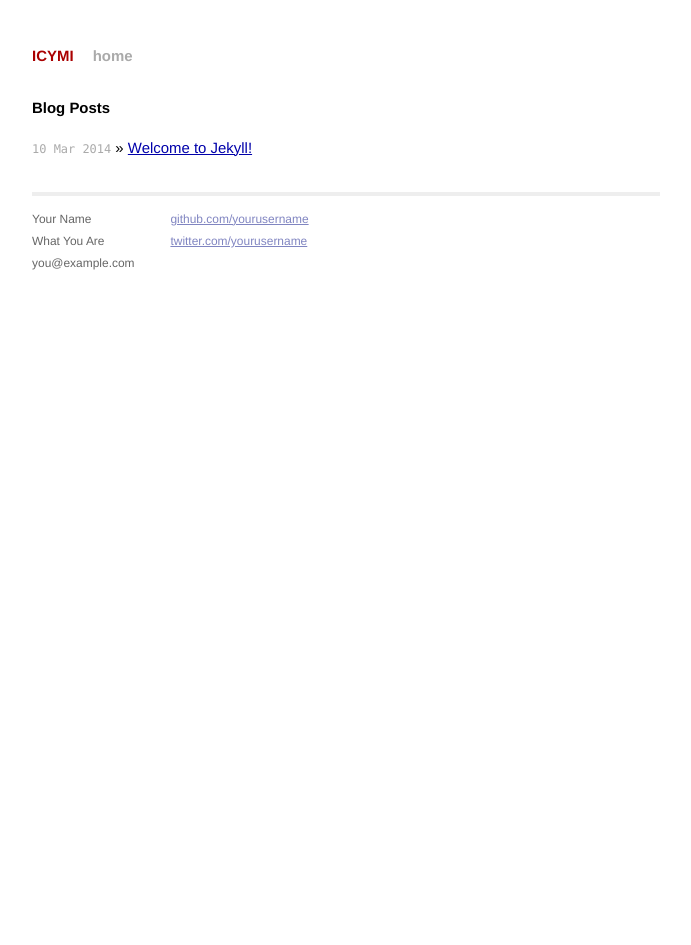
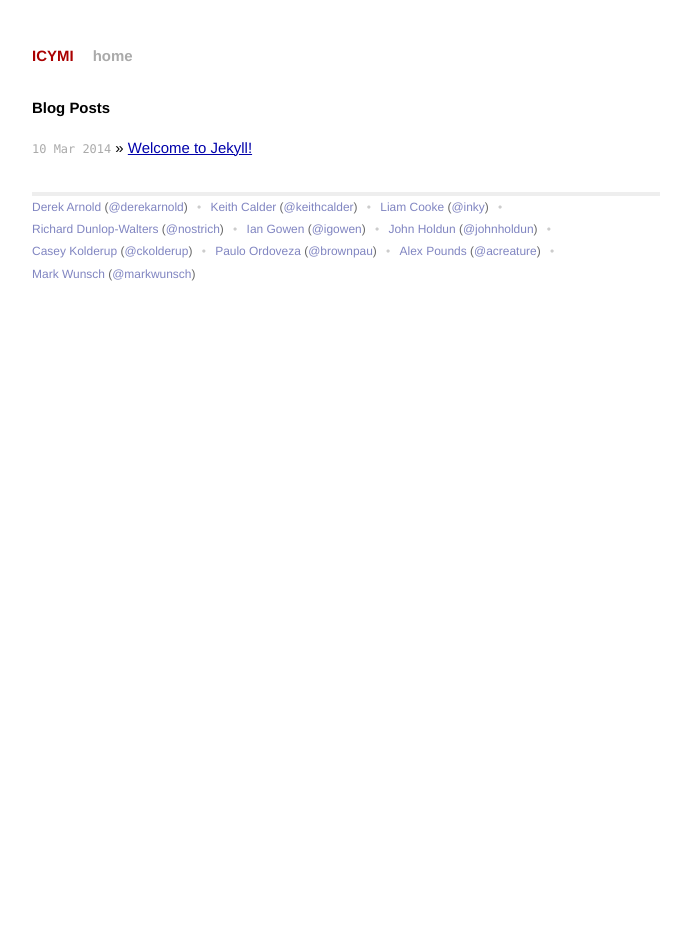
Before and after one commit to icymi/icymi.github.io, a Jekyll site: the page built from index.html, in a window 1280 px wide. Shown: the whole page, without its empty margins (294-985 px from the left). Built offline with Jekyll 4.4.1, drawn with Linux system fonts in a browser that asks for light colours; Markdown is read by kramdown in place of the engine named in the settings.

Commit message:
Congratulations, you've all been doxxed

```diff
--- /dev/null
+++ b/_data/members.yml
@@ -0,0 +1,30 @@
+- name: Derek Arnold
+  twitter: derekarnold
+  url: http://derekarnold.net
+- name: Keith Calder
+  twitter: keithcalder
+  url: http://keithcalder.com
+- name: Liam Cooke
+  twitter: inky
+  url: http://inky.etchogon.com
+- name: Richard Dunlop-Walters
+  twitter: nostrich
+  url: http://nostri.ch
+- name: Ian Gowen
+  twitter: igowen
+  url: http://ian.gowen.cc
+- name: John Holdun
+  twitter: johnholdun
+  url: http://johnholdun.com
+- name: Casey Kolderup
+  twitter: ckolderup
+  url: http://casey.kolderup.org
+- name: Paulo Ordoveza
+  twitter: brownpau
+  url: http://hownow.brownpau.com
+- name: Alex Pounds
+  twitter: acreature
+  url: http://alexpounds.com
+- name: Mark Wunsch
+  twitter: markwunsch
+  url: http://markwunsch.com
--- a/_layouts/default.html
+++ b/_layouts/default.html
@@ -24,19 +24,20 @@
           {{ content }}
 
           <div class="footer">
-            <div class="contact">
-              <p>
-                Your Name<br />
-                What You Are<br />
-                you@example.com
-              </p>
-            </div>
-            <div class="contact">
-              <p>
-                <a href="https://github.com/yourusername">github.com/yourusername</a><br />
-                <a href="https://twitter.com/yourusername">twitter.com/yourusername</a><br />
-              </p>
-            </div>
+            <ul class="members">
+              {% for member in site.data.members %}
+                <li>
+                  {% if member.url %}
+                    <a href="{{ member.url }}">{{ member.name }}</a>
+                  {% else %}
+                    {{ member.name }}
+                  {% endif %}
+                  {% if member.twitter %}
+                    (<a href="http://twitter.com/{{ member.twitter }}">@{{ member.twitter}}</a>)
+                  {% endif %}
+                </li>
+              {% endfor %}
+            </ul>
           </div>
         </div>
 
--- a/css/main.css
+++ b/css/main.css
@@ -111,6 +111,30 @@ a:visited { color: #a0a; }
   color: #8085C1;
 }
 
+.footer .members {
+  text-align: left;
+}
+
+.footer .members li {
+  display: inline-block;
+}
+
+.footer .members li:after {
+  content: " \2022 ";
+  display: inline-block;
+  padding: 0 0.5em;
+  color: #ccc;
+}
+
+.footer .members li:last-child:after {
+  display: none;
+}
+
+.footer .members a {
+  color: #8085C1;
+  text-decoration: none;
+}
+
 .footer .rss {
   margin-top: 1.1em;
   margin-right: -.2em;
```
